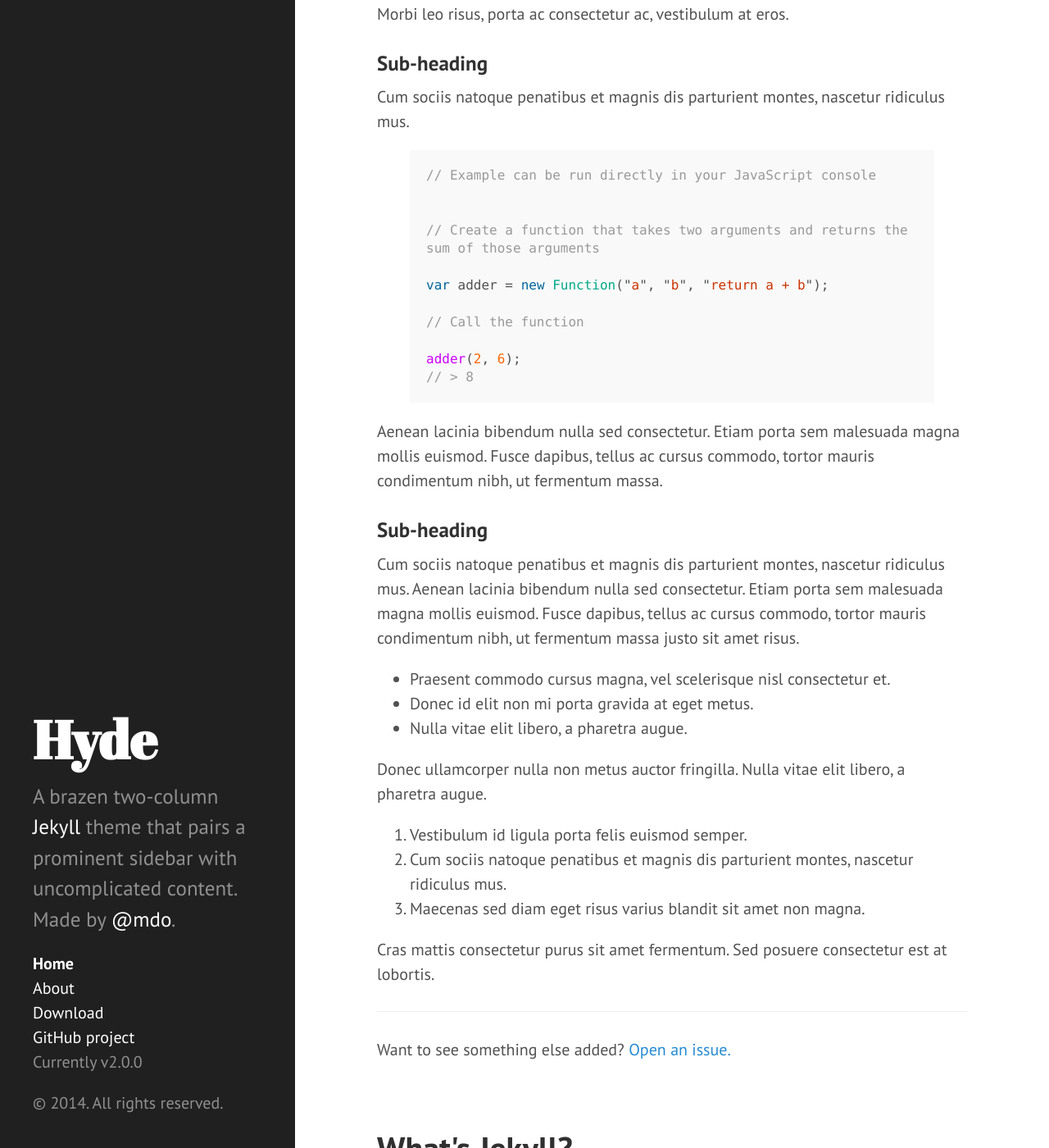
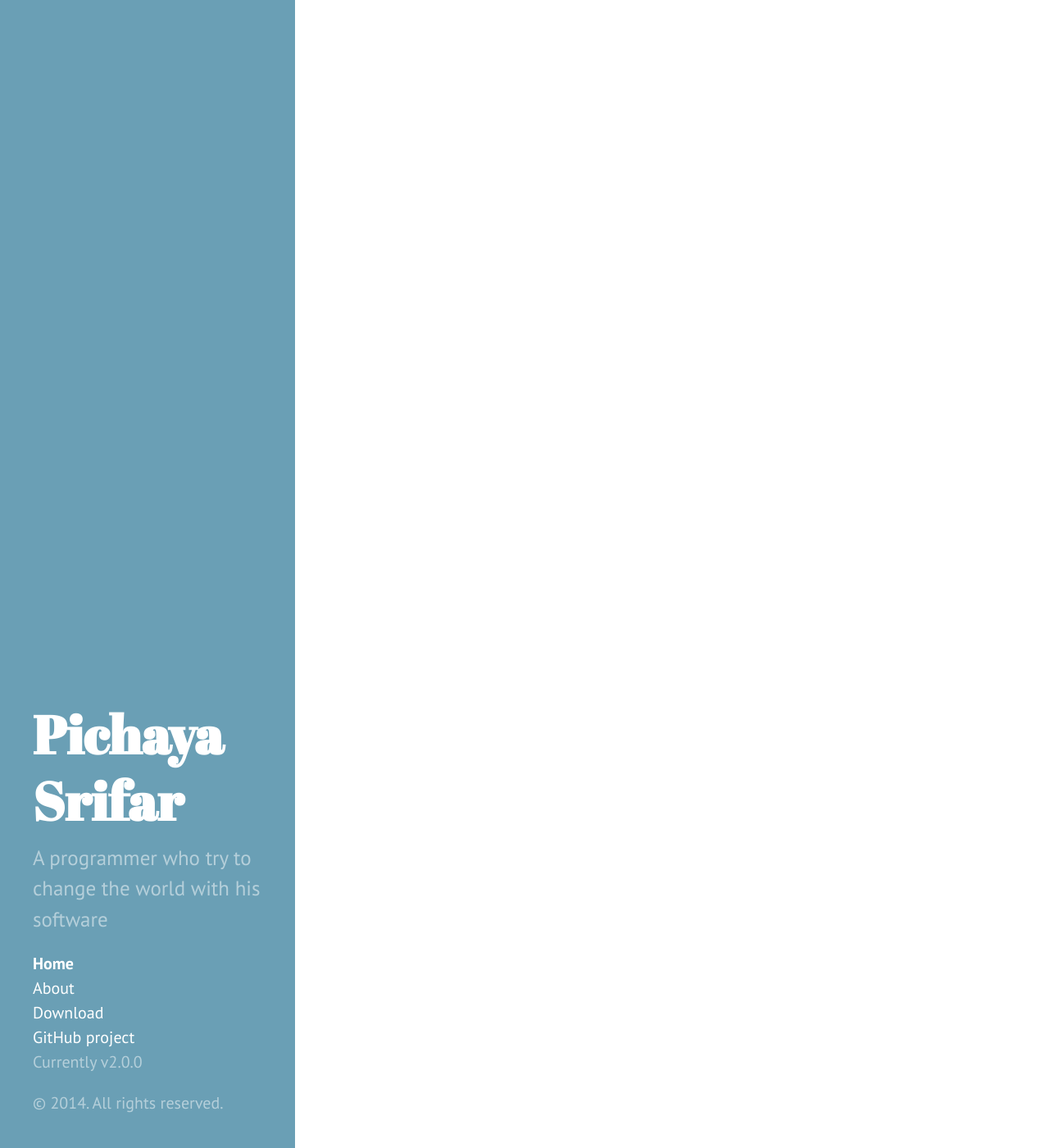
Before and after one commit to pichaya/pichaya.github.io, a Jekyll site: the page built from index.html, in a window 1280 px wide and 1400 px high, scrolled down 2049 px. Shown: the whole window at 82% size. Built offline with Jekyll 4.4.1, drawn with Linux system fonts in a browser that asks for light colours; Markdown is read by kramdown in place of the engine named in the settings; the list of posts is cut into pages by our own code; some of the changed text lies outside the part shown.

Commit message:
about page

```diff
--- a/_config.yml
+++ b/_config.yml
@@ -6,14 +6,14 @@ highlighter:      pygments
 permalink:        pretty
 
 # Setup
-title:            Hyde
-tagline:          'A Jekyll theme'
-description:      'A brazen two-column <a href="http://jekyllrb.com" target="_blank">Jekyll</a> theme that pairs a prominent sidebar with uncomplicated content. Made by <a href="https://twitter.com/mdo" target="_blank">@mdo</a>.'
-url:              http://hyde.getpoole.com
+title:            Pichaya Srifar
+tagline:          'pichaya'
+description:      'A programmer who try to change the world with his software'
+url:              http://pichaya.github.io
 
 author:
-  name:           'Mark Otto'
-  url:            https://twitter.com/mdo
+  name:           'Pichaya Srifar'
+  url:            https://twitter.com/pichayas
 
 paginate:         5
 
@@ -21,4 +21,4 @@ paginate:         5
 version:          2.0.0
 
 github:
-  repo:           https://github.com/poole/hyde
+  repo:           https://github.com/pichaya/pichaya.github.io
--- a/_layouts/default.html
+++ b/_layouts/default.html
@@ -3,7 +3,7 @@
 
   {% include head.html %}
 
-  <body>
+  <body class="theme-base-0d">
 
     {% include sidebar.html %}
 
--- a/_posts/2012-02-07-example-content.md
+++ /dev/null
@@ -1,55 +0,0 @@
----
-layout: post
-title: Example content
----
-
-This blog post shows a few different types of content that's supported and styled with Hyde. Basic typography, images, and code are all supported.
-
------
-
-Cum sociis natoque penatibus et magnis <a href="#">dis parturient montes</a>, nascetur ridiculus mus. Aenean eu leo quam. Pellentesque ornare sem lacinia quam venenatis vestibulum. Sed posuere consectetur est at lobortis. Cras mattis consectetur purus sit amet fermentum.
-
-> Curabitur blandit tempus porttitor. **Nullam quis risus eget urna mollis** ornare vel eu leo. Nullam id dolor id nibh ultricies vehicula ut id elit.
-
-Etiam porta *sem malesuada magna* mollis euismod. Cras mattis consectetur purus sit amet fermentum. Aenean lacinia bibendum nulla sed consectetur.
-
-## Heading
-
-Vivamus sagittis lacus vel augue laoreet rutrum faucibus dolor auctor. Duis mollis, est non commodo luctus, nisi erat porttitor ligula, eget lacinia odio sem nec elit. Morbi leo risus, porta ac consectetur ac, vestibulum at eros.
-
-### Sub-heading
-
-Cum sociis natoque penatibus et magnis dis parturient montes, nascetur ridiculus mus.
-
-{% highlight js %}
-// Example can be run directly in your JavaScript console
-
-// Create a function that takes two arguments and returns the sum of those arguments
-var adder = new Function("a", "b", "return a + b");
-
-// Call the function
-adder(2, 6);
-// > 8
-{% endhighlight %}
-
-Aenean lacinia bibendum nulla sed consectetur. Etiam porta sem malesuada magna mollis euismod. Fusce dapibus, tellus ac cursus commodo, tortor mauris condimentum nibh, ut fermentum massa.
-
-### Sub-heading
-
-Cum sociis natoque penatibus et magnis dis parturient montes, nascetur ridiculus mus. Aenean lacinia bibendum nulla sed consectetur. Etiam porta sem malesuada magna mollis euismod. Fusce dapibus, tellus ac cursus commodo, tortor mauris condimentum nibh, ut fermentum massa justo sit amet risus.
-
-* Praesent commodo cursus magna, vel scelerisque nisl consectetur et.
-* Donec id elit non mi porta gravida at eget metus.
-* Nulla vitae elit libero, a pharetra augue.
-
-Donec ullamcorper nulla non metus auctor fringilla. Nulla vitae elit libero, a pharetra augue.
-
-1. Vestibulum id ligula porta felis euismod semper.
-2. Cum sociis natoque penatibus et magnis dis parturient montes, nascetur ridiculus mus.
-3. Maecenas sed diam eget risus varius blandit sit amet non magna.
-
-Cras mattis consectetur purus sit amet fermentum. Sed posuere consectetur est at lobortis.
-
------
-
-Want to see something else added? <a href="https://github.com/mdo/hyde/issues/new">Open an issue.</a>
--- a/about.md
+++ b/about.md
@@ -4,27 +4,18 @@ title: About
 ---
 
 <p class="message">
-  Hey there! This page is included as an example. Feel free to customize it for your own use upon downloading. Carry on!
+	Hi there, my name is Ae. I'am a programmer that focusing on mobile development.
 </p>
 
-In the novel, *The Strange Case of Dr. Jeykll and Mr. Hyde*, Mr. Poole is Dr. Jekyll's virtuous and loyal butler. Similarly, Poole is an upstanding and effective butler that helps you build Jekyll themes. It's made by [@mdo](https://twitter.com/mdo).
+<iframe src='http://cdn.knightlab.com/libs/timeline/latest/embed/index.html?source=0AinpFF5PnLxddFZHZFVtSUVnSmQ2OHpsNl9ObHFfLXc&font=Georgia-Helvetica&maptype=toner&lang=en&start_at_end=true&height=650' width='100%' height='650' frameborder='0'></iframe>
 
-There are currently two themes built on Poole:
 
-* [Hyde](http://hyde.getpoole.com)
-* [Lanyon](http://lanyon.getpoole.com)
+Graduated from Mahidol University, Faculty of Computer Engineering. I worked at AIS Plc. for 2 years then went to Japan for 6 months to study Japanese. After 2011 Sendai earthquake and tsunami I came back and worked at Vervata Co.,Ltd. for 2 years and a half, then Itorama Consulting (Thailand) Co., Ltd. till present.
 
-Learn more and contribute on [GitHub](https://github.com/poole).
 
-## Setup
+## Contacts
 
-Some fun facts about the setup of this project include:
-
-* Built for [Jekyll](http://jekyllrb.com)
-* Developed on GitHub and hosted for free on [GitHub Pages](https://pages.github.com)
-* Coded with [Sublime Text 2](http://sublimetext.com), an amazing code editor
-* Designed and developed while listening to music like [Blood Bros Trilogy](https://soundcloud.com/maddecent/sets/blood-bros-series)
-
-Have questions or suggestions? Feel free to [open an issue on GitHub](https://github.com/poole/issues/new) or [ask me on Twitter](https://twitter.com/mdo).
+* [Facebook](http://facebook.com/pichayas)
+* [Twitter](http://twitter.com/pichayas)
 
 Thanks for reading!
```
Also changed, not shown: _posts/2012-02-06-whats-jekyll.md (deleted, +0 -12 lines), _posts/2014-09-10-hello-world.md (renamed from _posts/2013-12-28-introducing-hyde.md).
